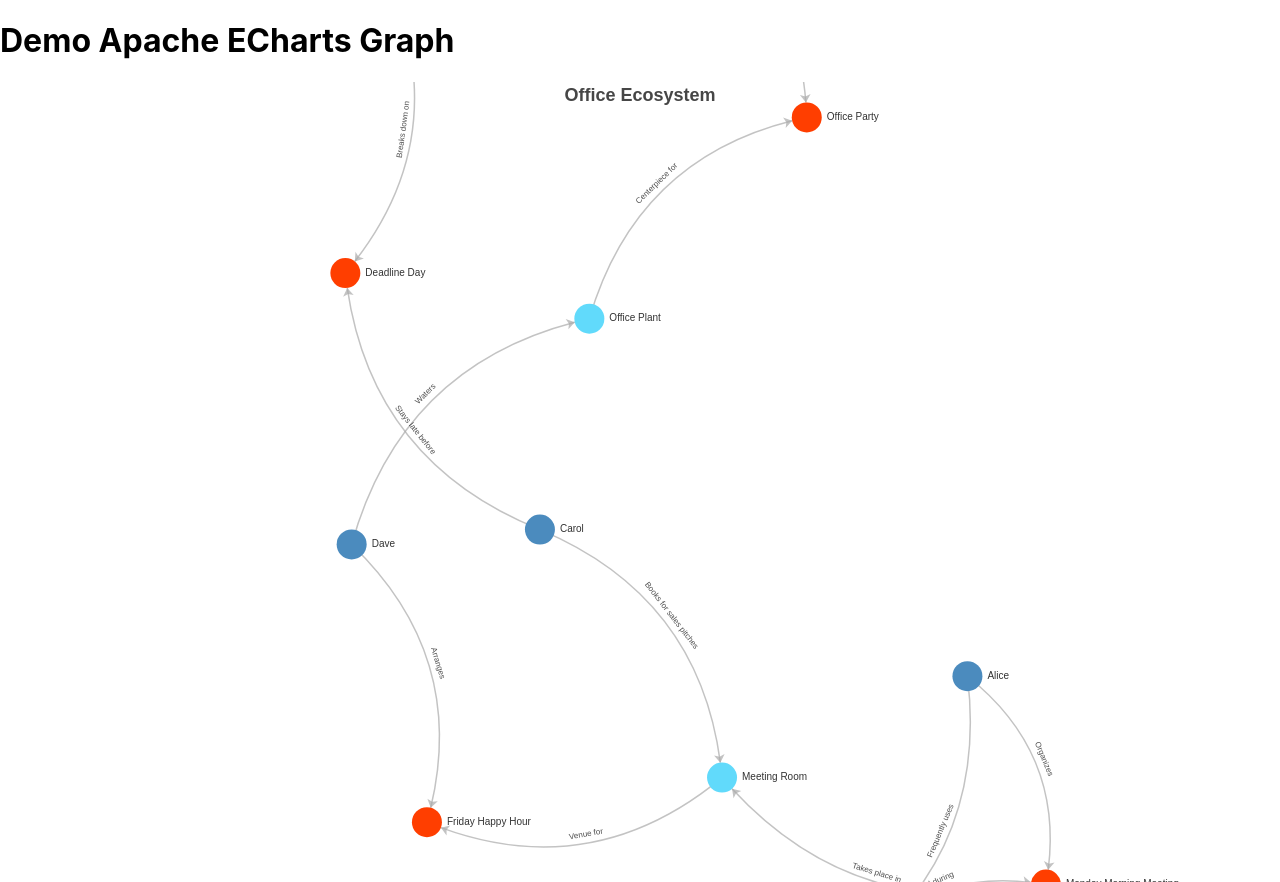
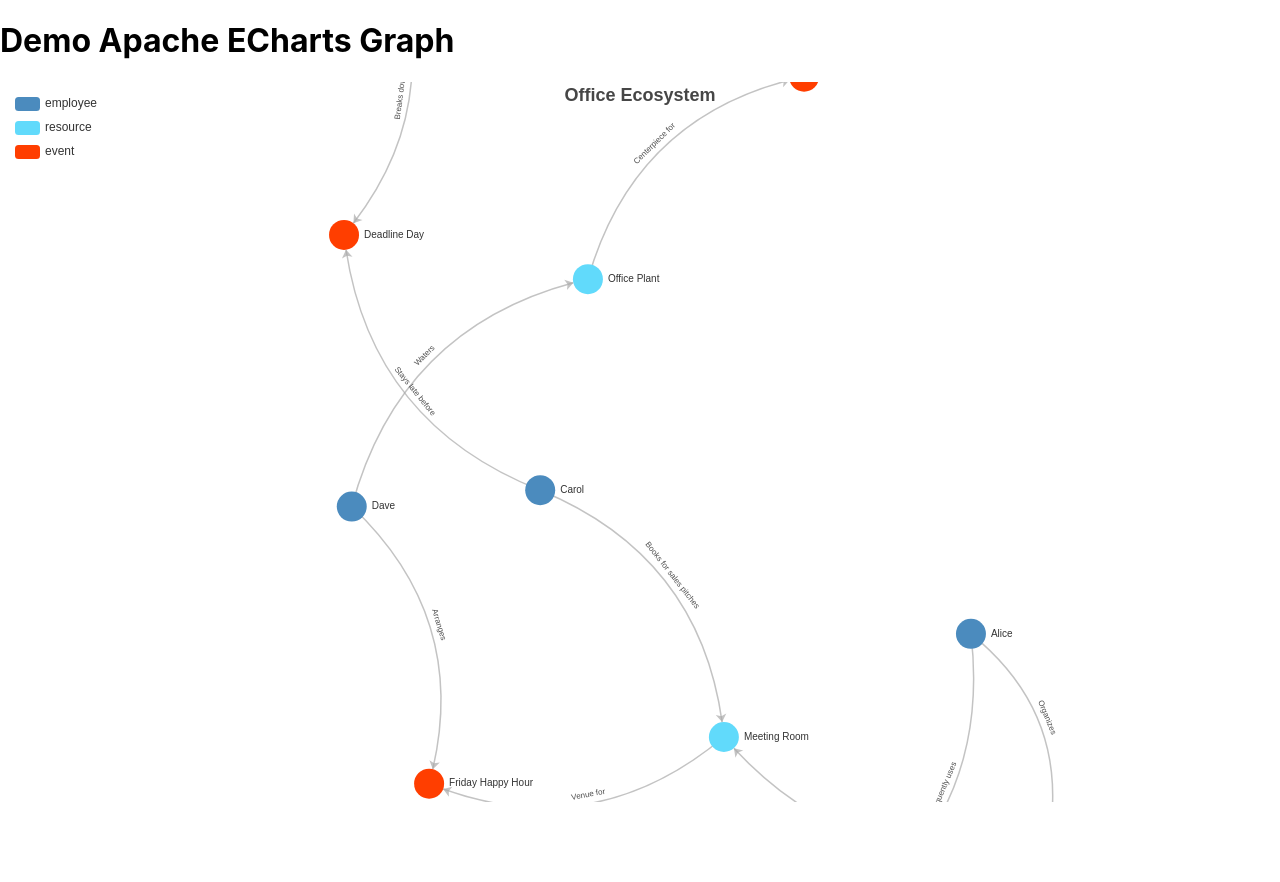
Before and after one commit to rjalexa/react-echarts-graph, a React (Create React App) app in the folder frontend/: page / in a window 1280 px wide. After the commit the page ends 802 px from the top, so only its background shows below. Built offline with nearby package versions, Linux system fonts and the light colour scheme.

Commit message:
feat: Implement dynamic group colors, add legend, and increase graph area height

```diff
--- a/frontend/src/components/EChartsGraph.js
+++ b/frontend/src/components/EChartsGraph.js
@@ -18,18 +18,22 @@ const EChartsGraph = () => {
   useEffect(() => {
     const chart = echarts.init(chartRef.current);
 
-    const getCSSVariable = (variable) => {
-      return getComputedStyle(document.documentElement).getPropertyValue(variable).trim();
+    const groupColors = {
+      employee: '#4B8BBE',
+      resource: '#61DAFB',
+      event: '#FF3E00',
     };
 
     const getColorByGroup = (group) => {
-      const colorMap = {
-        employee: '--employee-color',
-        resource: '--resource-color',
-        event: '--event-color',
-      };
-      return getCSSVariable(colorMap[group] || '--default-color');
+      return groupColors[group] || '#999999';
     };
+
+    const legendData = groups.map(group => ({
+      name: group,
+      itemStyle: {
+        color: getColorByGroup(group)
+      }
+    }));
 
     const option = {
       title: {
@@ -42,6 +46,15 @@ const EChartsGraph = () => {
             return `${params.data.source} ${params.data.value} ${params.data.target}`;
           }
           return `${params.data.name} (${params.data.group})`;
+        }
+      },
+      legend: {
+        data: legendData,
+        orient: 'vertical',
+        left: 10,
+        top: 10,
+        textStyle: {
+          color: '#333'
         }
       },
       animationDurationUpdate: 1500,
@@ -71,13 +84,14 @@ const EChartsGraph = () => {
             fontSize: 8,
             show: true,
             formatter: "{c}",
-            color: getCSSVariable('--edge-label-color'),
+            color: '#000000',
           },
           data: nodes.map(node => ({
             ...node,
             itemStyle: { color: getColorByGroup(node.group) }
           })),
           links: links,
+          categories: groups.map(group => ({ name: group })),
           lineStyle: {
             opacity: 0.7,
             width: 1.5,
@@ -108,13 +122,6 @@ const EChartsGraph = () => {
       if (params.dataType === 'node') {
         setSelectedNode(params.data);
         setIsModalOpen(true);
-      }
-    });
-
-    chart.on('dblclick', (params) => {
-      if (params.dataType === 'node') {
-        setSelectedNode(params.data);
-        setIsModalOpen(true);
       } else if (params.dataType === 'edge') {
         setSelectedLink(params.data);
         setIsLinkModalOpen(true);
@@ -131,7 +138,7 @@ const EChartsGraph = () => {
       chart.dispose();
       window.removeEventListener('resize', resizeHandler);
     };
-  }, [nodes, links]);
+  }, [nodes, links, groups]);
 
   const handleSaveNode = (updatedNode) => {
     setNodes(prevNodes => prevNodes.map(node =>
@@ -147,7 +154,7 @@ const EChartsGraph = () => {
 
   return (
     <>
-      <div ref={chartRef} style={{ width: "100%", height: "800px" }} />
+      <div ref={chartRef} style={{ width: "100%", height: "90vh" }} />
       <EditNodeModal
         node={selectedNode || {}}
         isOpen={isModalOpen}
--- a/frontend/src/styles/App.css
+++ b/frontend/src/styles/App.css
@@ -1,15 +1,6 @@
 /* App.css */
 
-:root {
-    --edge-label-color: #000000;
-    --employee-color: #4B8BBE;
-    --resource-color: #61DAFB;
-    --event-color: #FF3E00;
-    --default-color: #999999;
-  }
-
-  /* Existing styles... */
-
+/* Existing styles... */
   /* Modal styles */
   .modal-overlay {
     position: fixed;
```
